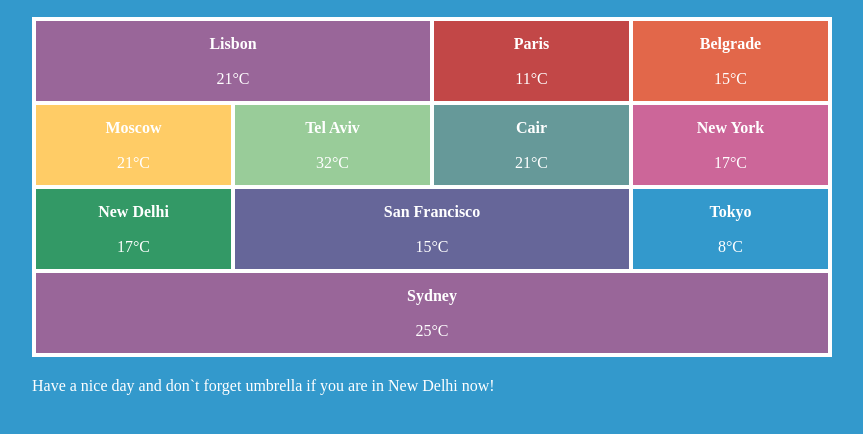
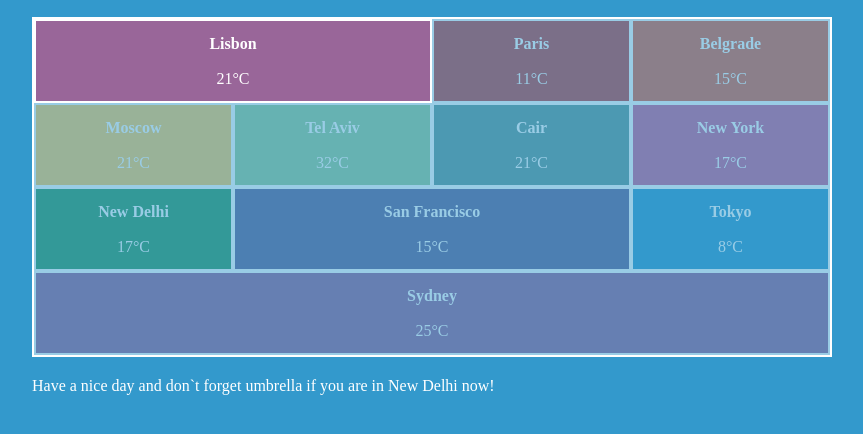
Before and after one commit to Tilck/beetroot_les2_HTML-table, a plain HTML site: page index.html in a window 1280 px wide. In both pictures the pointer is over the item 441 px from the left and 121 px from the top of the page. Shown: the part 60-494 px from the top of the page, without its empty margins (208-1071 px from the left). Drawn offline with Linux system fonts and the light colour scheme; some icons are missing.

Commit message:
first commit

```diff
--- a/style.css
+++ b/style.css
@@ -30,6 +30,7 @@ body {
     width: 25%;
     display: inline-block;
     padding: 5px 0;
+cursor: poiter;
     font-size: 16px;
 }
 
@@ -62,3 +63,8 @@ body {
 .weather-element:nth-child(8) { background-color: #339966;}
 .weather-element:nth-child(9) { background-color: #666699;}
 .weather-element:last-child { background-color: #996699;}
+
+.weather-wrap:hover .weather-element { opacity: 0.5;}
+
+
+.weather-wrap:hover .weather-element:hover { opacity: 1;}
```
